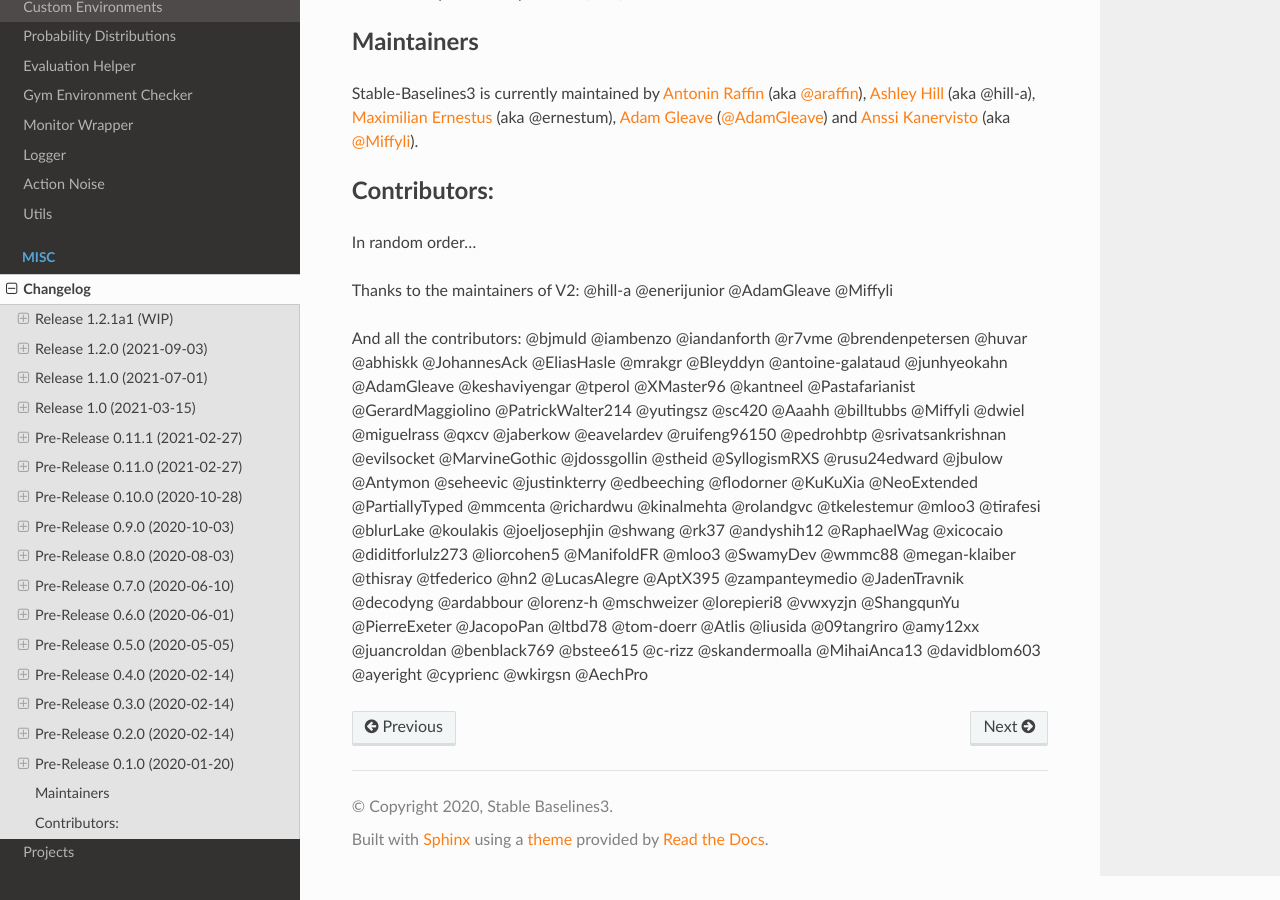
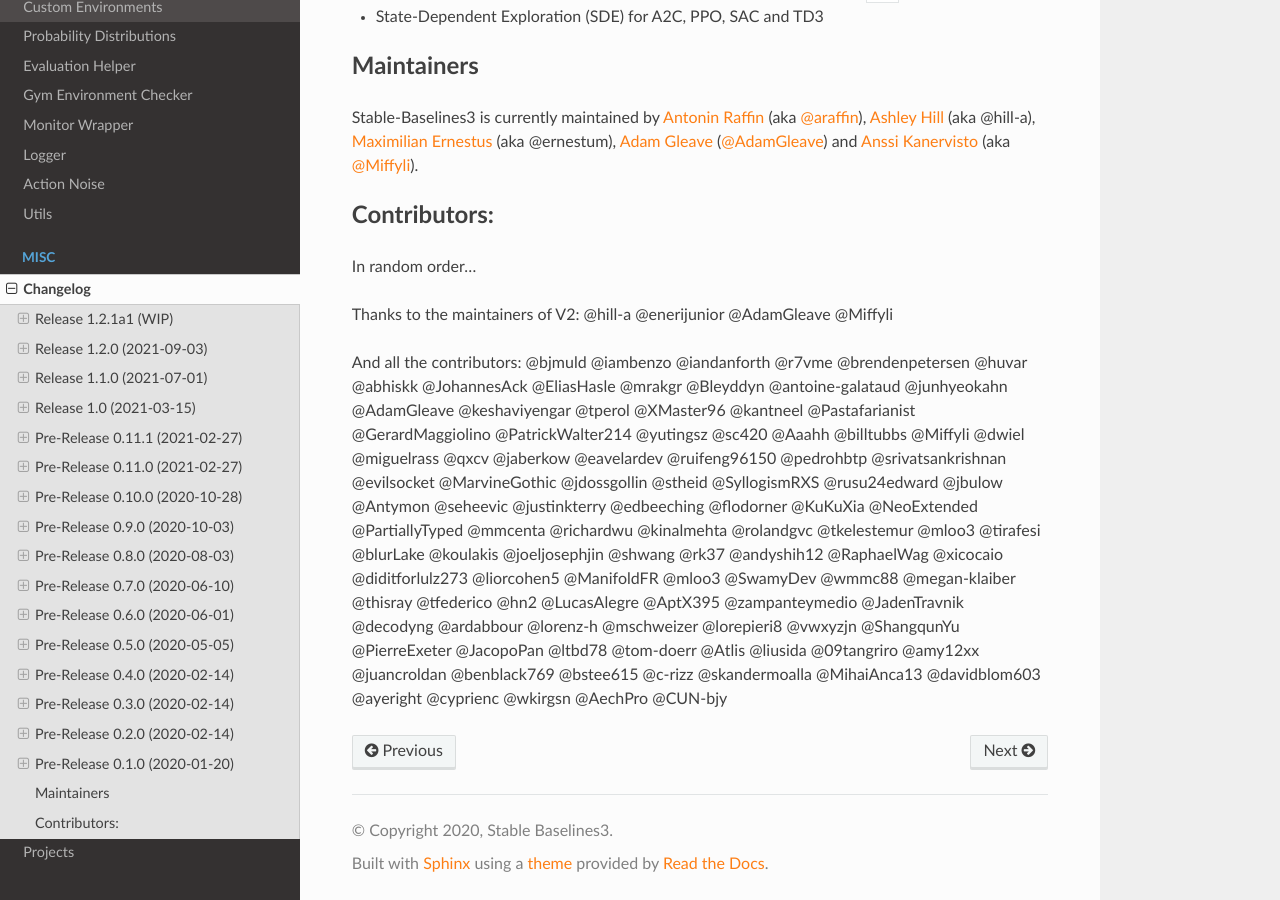
Before and after one commit to DLR-RM/stable-baselines3, a Sphinx documentation site: the page built from docs/misc/changelog.rst, in a window 1280 px wide and 900 px high, scrolled down 17817 px. Built offline with Sphinx 7.4.7 and the Read the Docs theme 2.0.0, drawn with Linux system fonts in a browser that asks for light colours; some of the changed text lies outside the part shown.

Commit message:
Update changelog.rst

```diff
--- a/docs/misc/changelog.rst
+++ b/docs/misc/changelog.rst
@@ -32,6 +32,7 @@
 ^^^^^^^^^^^^^^
 - Add Rocket League Gym to list of supported projects (@AechPro)
 - Added gym-electric-motor to project page (@wkirgsn)
+- Added policy-distillation-baselines to project page (@CUN-bjy)
 
 
 Release 1.2.0 (2021-09-03)
@@ -776,4 +777,4 @@
 @diditforlulz273 @liorcohen5 @ManifoldFR @mloo3 @SwamyDev @wmmc88 @megan-klaiber @thisray
 @tfederico @hn2 @LucasAlegre @AptX395 @zampanteymedio @JadenTravnik @decodyng @ardabbour @lorenz-h @mschweizer @lorepieri8 @vwxyzjn
 @ShangqunYu @PierreExeter @JacopoPan @ltbd78 @tom-doerr @Atlis @liusida @09tangriro @amy12xx @juancroldan @benblack769 @bstee615
-@c-rizz @skandermoalla @MihaiAnca13 @davidblom603 @ayeright @cyprienc @wkirgsn @AechPro
+@c-rizz @skandermoalla @MihaiAnca13 @davidblom603 @ayeright @cyprienc @wkirgsn @AechPro @CUN-bjy
```
